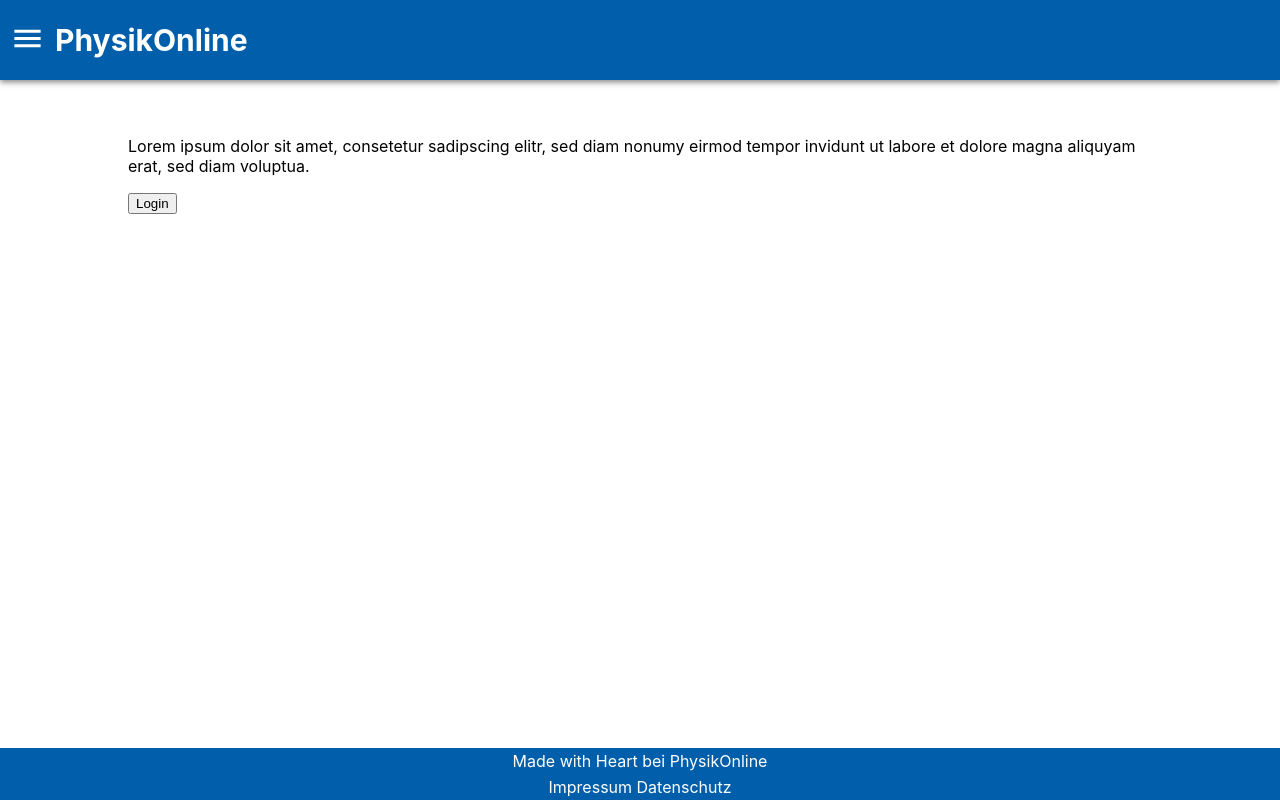
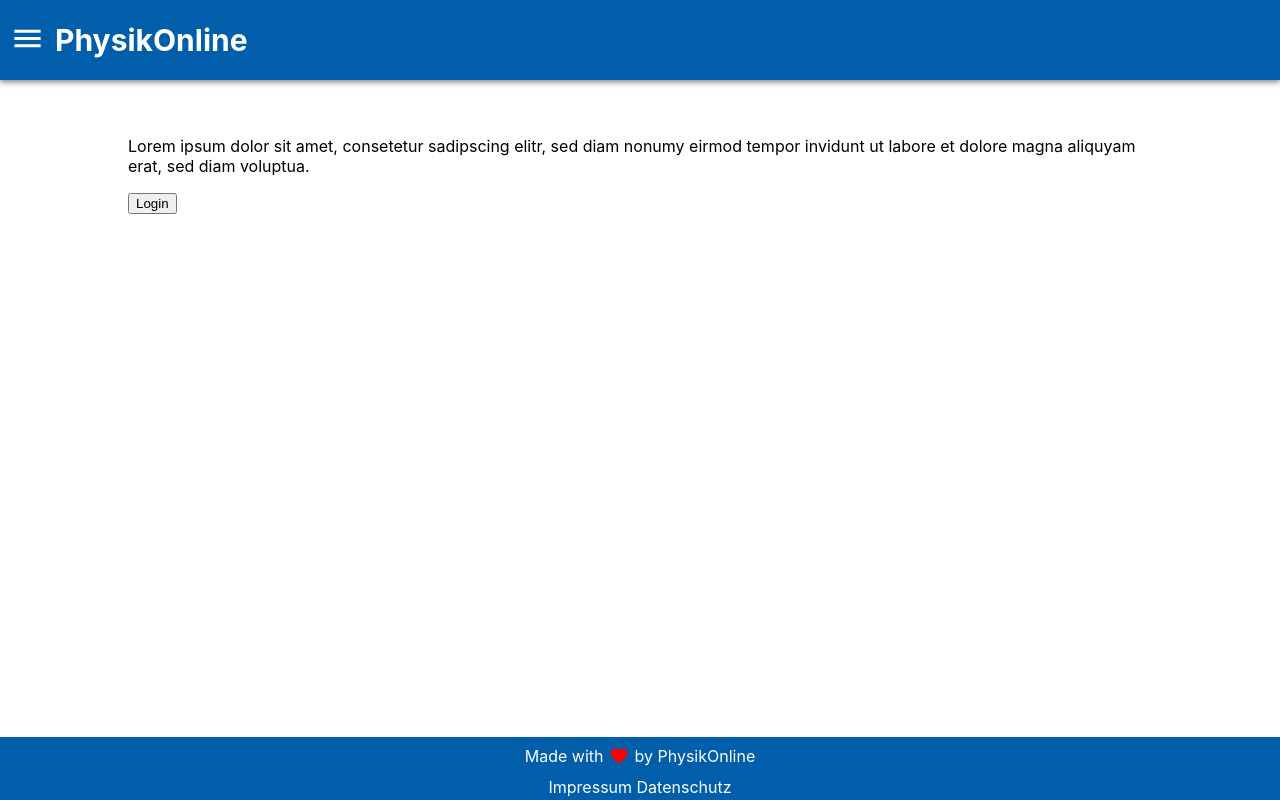
Before and after one commit to PhysikOnline/elearning_new_frontend, a React (Create React App) app: page / in a window 1280 px wide. Built offline with nearby package versions, Linux system fonts and the light colour scheme; no server answers.

Commit message:
Added weird Annimation Heart to Footer xD

```diff
--- a/src/Footer/Footer.css
+++ b/src/Footer/Footer.css
@@ -4,10 +4,81 @@
   display: flex;
   flex-direction: column;
   justify-content: center;
+  align-items: center;
 }
 
 .Footer div {
   text-align: center;
+  display: flex;
+  flex-direction: row;
+  align-items: center;
   color: white;
   margin: 3px;
 }
+
+.Footer .AnnimationSourround {
+  height: 25px;
+  width: 25px;
+  align-items: center;
+  justify-content: center;
+}
+
+.Footer .IconFavorite {
+  fill: red;
+  -webkit-animation-name: heart; /* Safari 4.0 - 8.0 */
+  -webkit-animation-duration: 4s; /* Safari 4.0 - 8.0 */
+  animation-name: example;
+  animation-duration: 1s;
+  animation-iteration-count: infinite;
+  animation-fill-mode: forwards;
+  width: auto;
+}
+
+@-webkit-keyframes example {
+  0% {
+    height: 80%;
+  }
+  30% {
+    height: 95%;
+  }
+  40% {
+    height: 100%;
+  }
+  50% {
+    height: 80%;
+  }
+  60% {
+    height: 100%;
+  }
+  70% {
+    height: 95%;
+  }
+  100% {
+    height: 80%;
+  }
+}
+
+/* Standard syntax */
+@keyframes example {
+  0% {
+    height: 80%;
+  }
+  30% {
+    height: 95%;
+  }
+  40% {
+    height: 100%;
+  }
+  50% {
+    height: 80%;
+  }
+  60% {
+    height: 100%;
+  }
+  70% {
+    height: 95%;
+  }
+  100% {
+    height: 80%;
+  }
+}
--- a/src/Footer/Footer.js
+++ b/src/Footer/Footer.js
@@ -1,10 +1,18 @@
 import React from "react";
 import "./Footer.css";
+
+import IconFavorite from "../static/IconFavorite";
 
 function Footer() {
   return (
     <footer className="Footer">
-      <div>Made with Heart bei PhysikOnline</div>
+      <div>
+        Made with{" "}
+        <div className="AnnimationSourround">
+          <IconFavorite />
+        </div>{" "}
+        by PhysikOnline
+      </div>
       <div>Impressum Datenschutz</div>
     </footer>
   );
--- /dev/null
+++ b/src/static/IconFavorite.js
@@ -0,0 +1,18 @@
+import React from "react";
+
+function IvonFavorite() {
+  return (
+    <svg
+      className="IconFavorite"
+      xmlns="http://www.w3.org/2000/svg"
+      width="24"
+      height="24"
+      viewBox="0 0 24 24"
+    >
+      <path d="M0 0h24v24H0z" fill="none" />
+      <path d="M12 21.35l-1.45-1.32C5.4 15.36 2 12.28 2 8.5 2 5.42 4.42 3 7.5 3c1.74 0 3.41.81 4.5 2.09C13.09 3.81 14.76 3 16.5 3 19.58 3 22 5.42 22 8.5c0 3.78-3.4 6.86-8.55 11.54L12 21.35z" />
+    </svg>
+  );
+}
+
+export default IvonFavorite;
```
